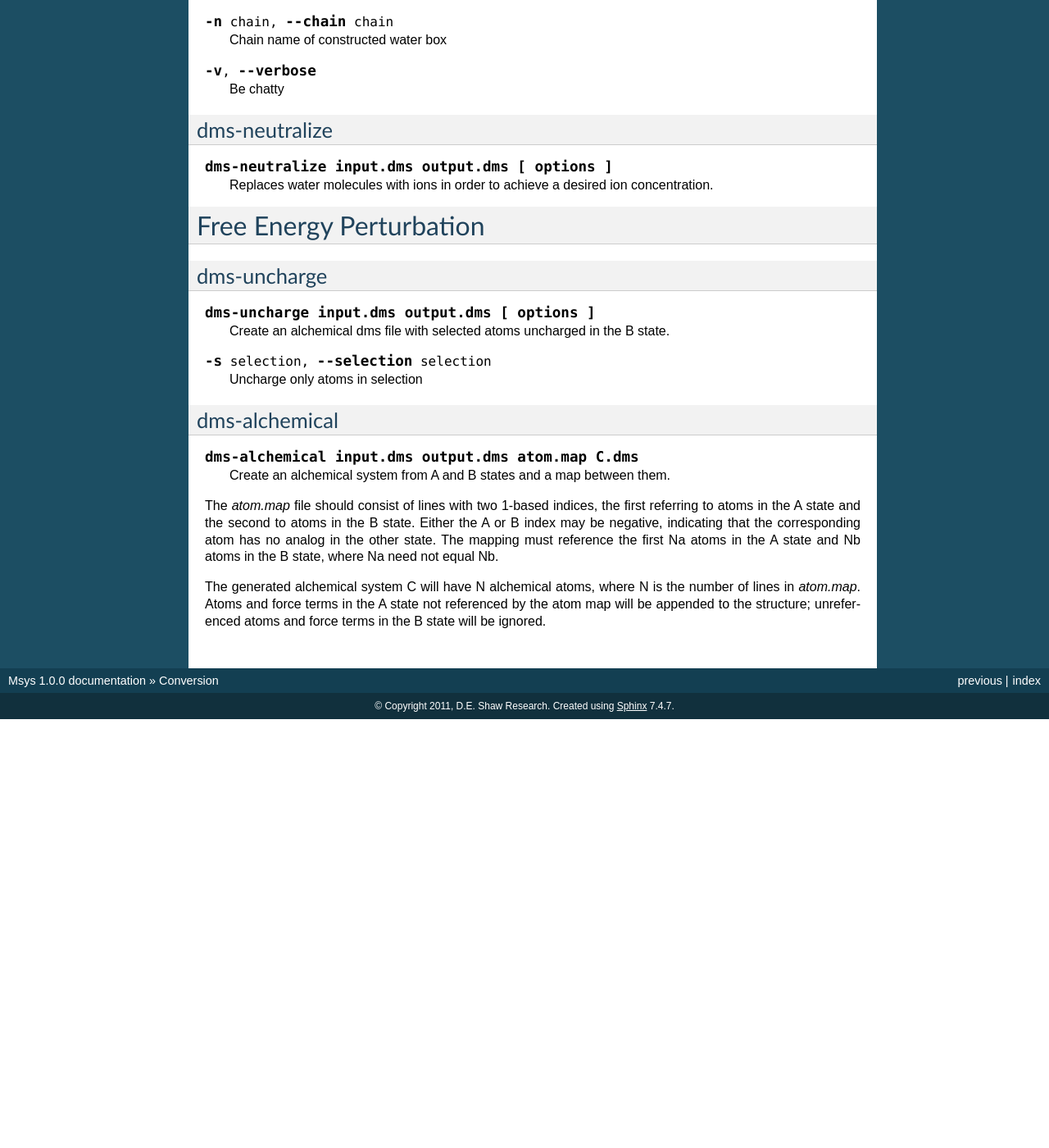
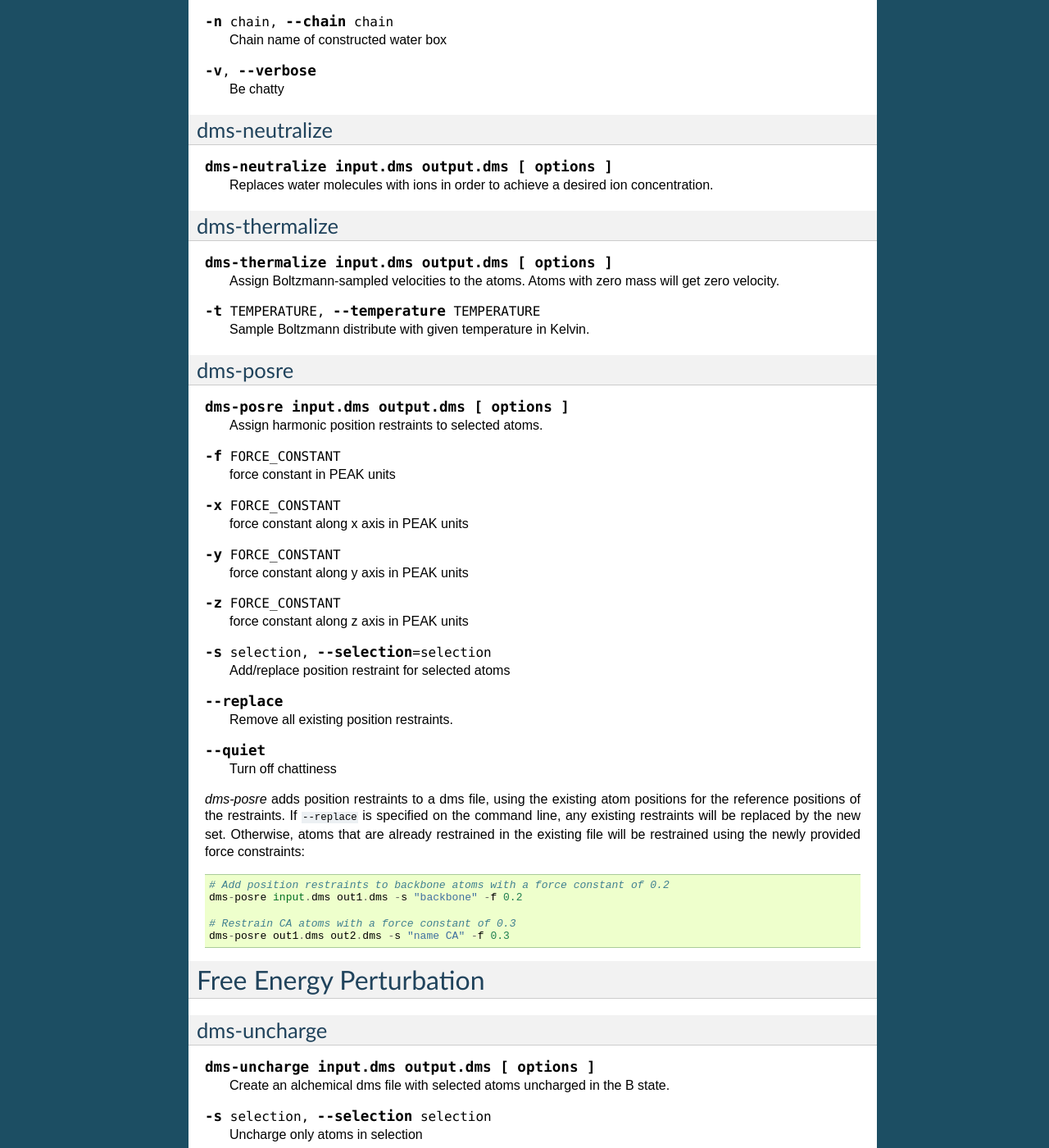
Before and after one commit to DEShawResearch/msys, a Sphinx documentation site: the page built from doc/source/tools.rst, in a window 1280 px wide and 1400 px high, scrolled down 3632 px. Shown: the whole window at 82% size. Built offline with Sphinx 7.4.7, drawn with Linux system fonts in a browser that asks for light colours; before the commit the page ends 4509 px from its top, so only the background shows below that; some of the changed text lies outside the part shown.

Commit message:
Docs for dms-posre and dms-thermalize.
[git-p4: depot-paths = "//depot/desrad/main/sw/libs/msys/": change = 127269]

```diff
--- a/doc/source/tools.rst
+++ b/doc/source/tools.rst
@@ -268,6 +268,72 @@ dms-neutralize
    ion concentration.
 
 
+dms-thermalize
+--------------
+
+.. program:: dms-thermalize
+
+.. describe:: dms-thermalize input.dms output.dms [ options ]
+
+   Assign Boltzmann-sampled velocities to the atoms.  Atoms with zero mass
+   will get zero velocity.
+
+.. cmdoption:: -t TEMPERATURE, --temperature TEMPERATURE
+
+   Sample Boltzmann distribute with given temperature in Kelvin.
+
+
+dms-posre
+---------
+
+.. program:: dms-posre
+
+.. describe:: dms-posre input.dms output.dms [ options ]
+
+   Assign harmonic position restraints to selected atoms.
+
+
+.. cmdoption:: -f FORCE_CONSTANT
+
+   force constant in PEAK units
+
+.. cmdoption:: -x FORCE_CONSTANT
+
+   force constant along x axis in PEAK units
+
+.. cmdoption:: -y FORCE_CONSTANT
+
+   force constant along y axis in PEAK units
+
+.. cmdoption:: -z FORCE_CONSTANT
+
+   force constant along z axis in PEAK units
+
+.. cmdoption:: -s selection, --selection=selection
+
+   Add/replace position restraint for selected atoms
+
+.. cmdoption:: --replace
+
+   Remove all existing position restraints.
+
+.. cmdoption:: --quiet
+
+   Turn off chattiness
+
+
+`dms-posre` adds position restraints to a dms file, using the existing atom
+positions for the reference positions of the restraints.  If ``--replace``
+is specified on the command line, any existing restraints will be replaced
+by the new set.  Otherwise, atoms that are already restrained in the existing
+file will be restrained using the newly provided force constraints::
+
+  # Add position restraints to backbone atoms with a force constant of 0.2
+  dms-posre input.dms out1.dms -s "backbone" -f 0.2
+
+  # Restrain CA atoms with a force constant of 0.3
+  dms-posre out1.dms out2.dms -s "name CA" -f 0.3
+
 
 ------------------------
 Free Energy Perturbation
```
